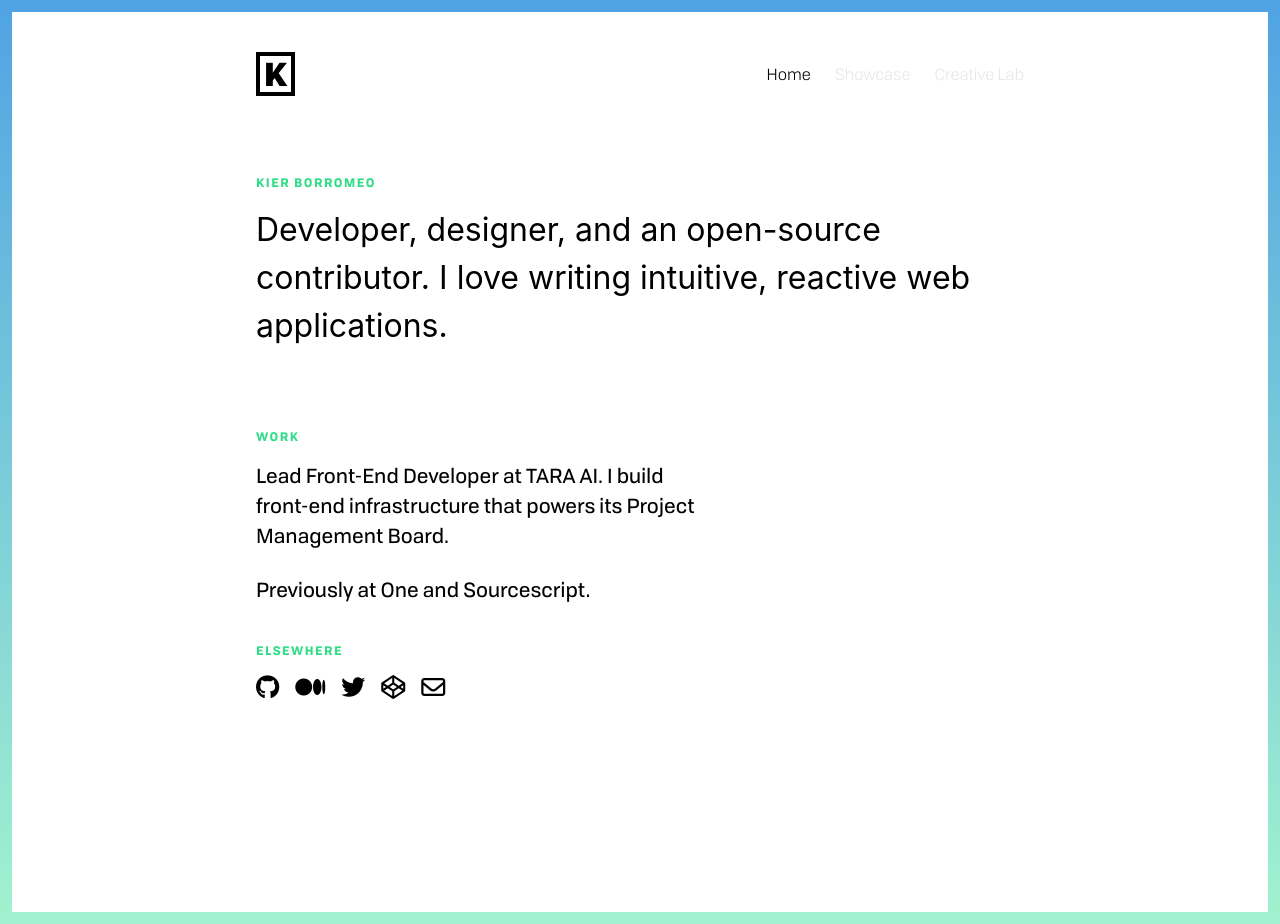
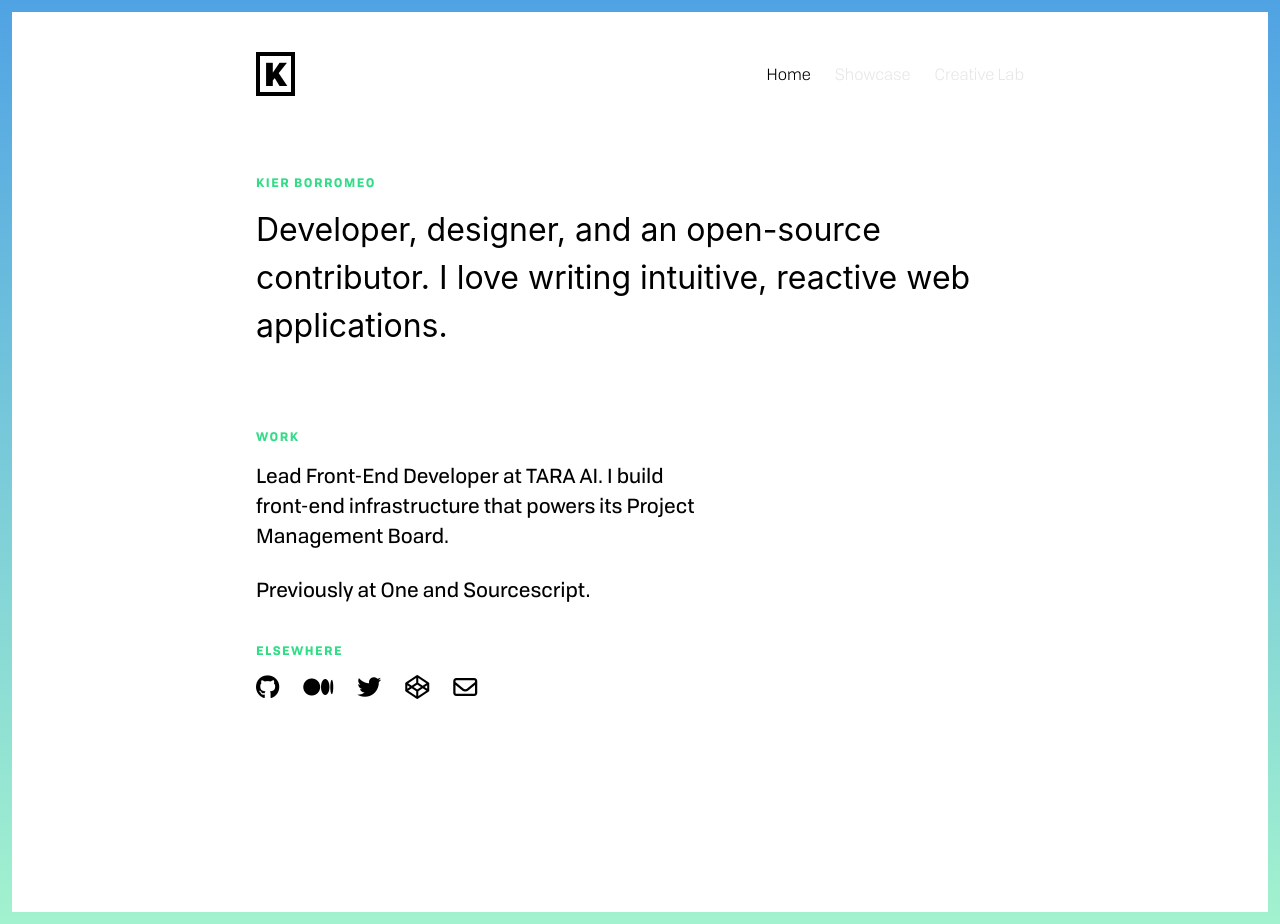
Before and after one commit to srph/websait, a Jekyll site: the page built from index.html, in a window 1280 px wide. Built offline with Jekyll 4.4.1, drawn with Linux system fonts in a browser that asks for light colours; nearby versions of some CDN libraries.

Commit message:
Increase icon margin

```diff
--- a/_sass/components/_social-media.scss
+++ b/_sass/components/_social-media.scss
@@ -16,6 +16,10 @@
 
   > .media:not(:last-child) {
     margin-right: 16px;
+
+    @include breakpoint-md {
+      margin-right: 24px;
+    }
   }
 
   &.-alternate > .media {
```
